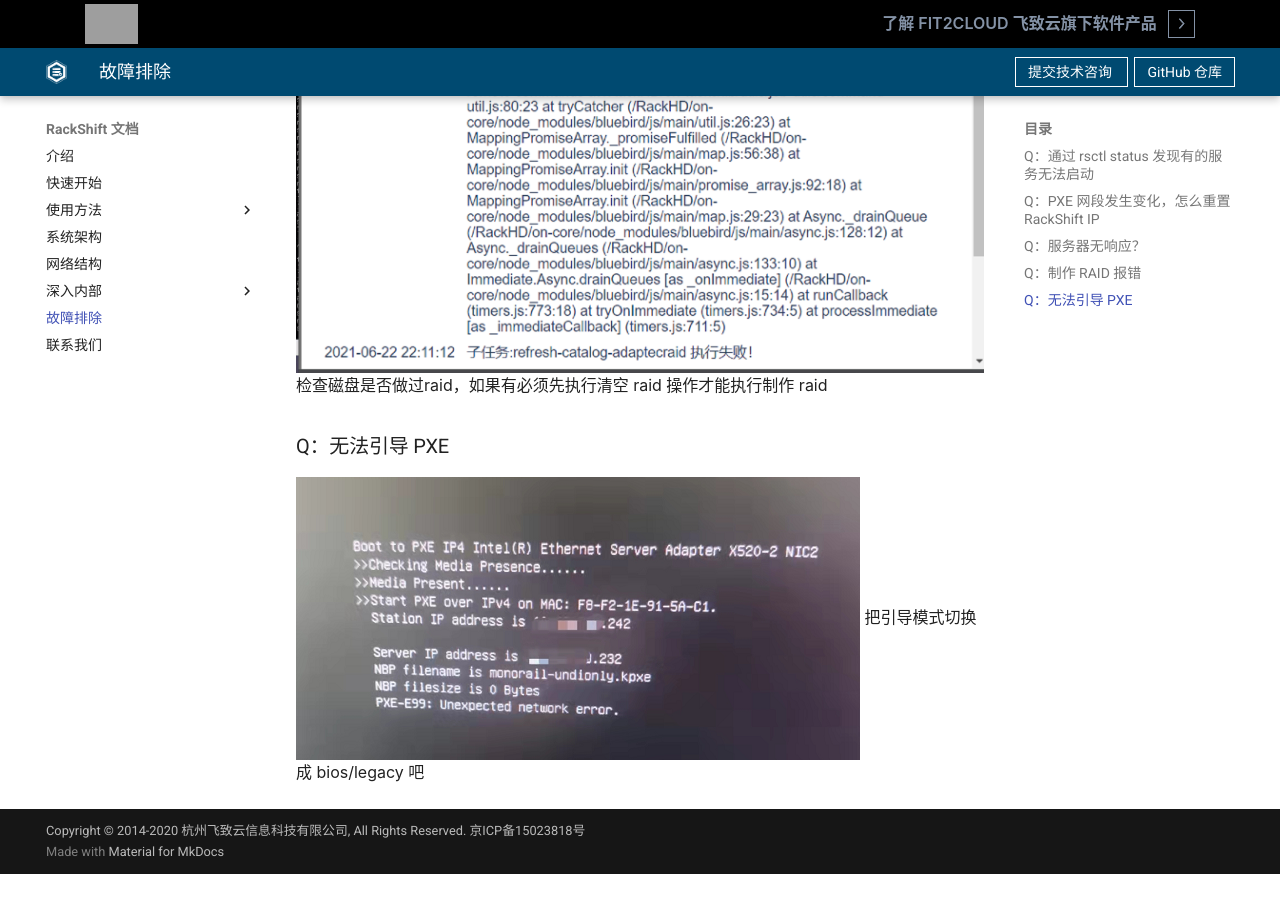
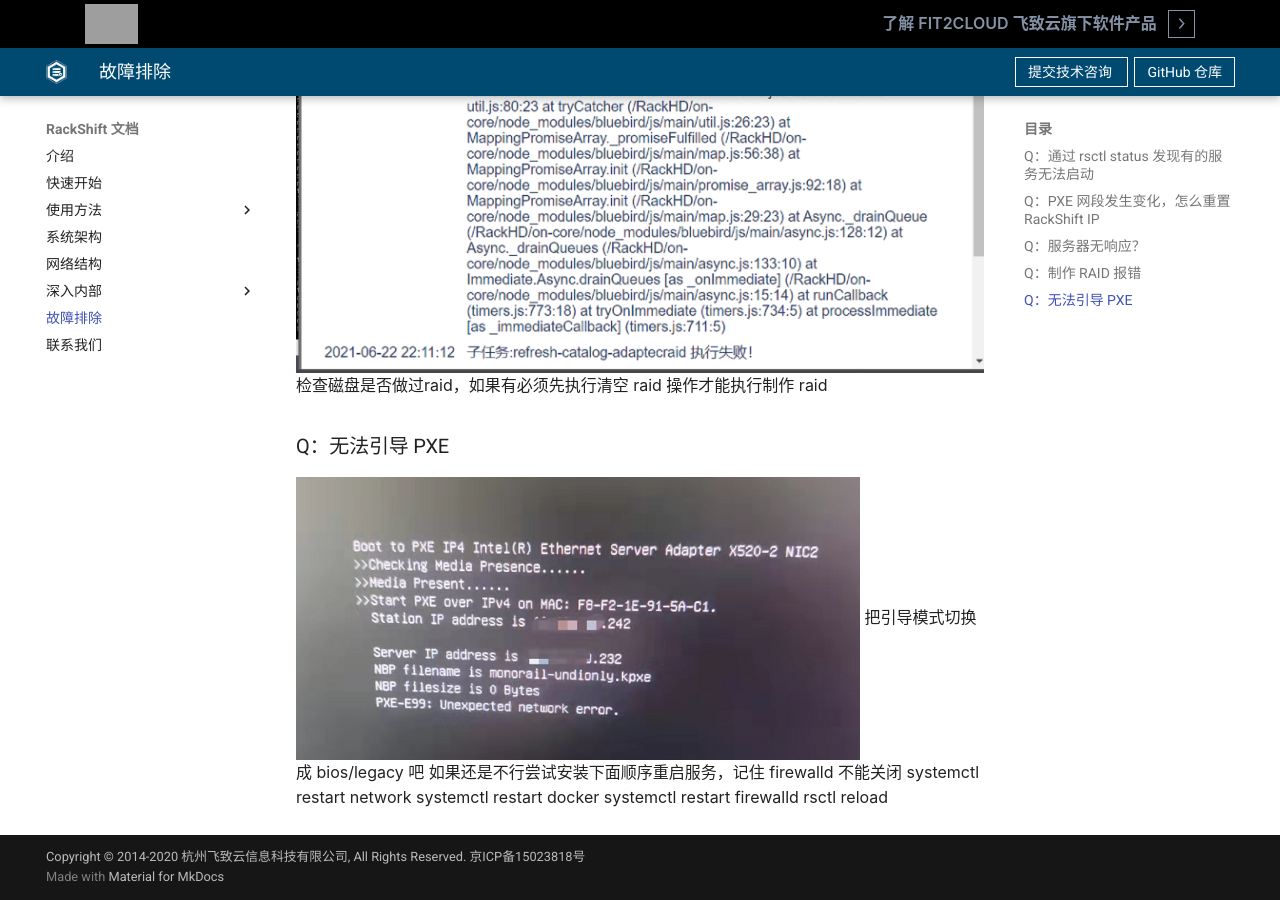
Before and after one commit to fit2cloud/rackshift-docs-static, an MkDocs documentation site: the page built from docs/faq.md, in a window 1280 px wide and 900 px high, scrolled down 1440 px. Built offline with MkDocs 1.6.1 and Material for MkDocs 9.7.7, drawn with Linux system fonts in a browser that asks for light colours; the version menu is left out; before the commit the page ends 2314 px from its top, so only the background shows below that; grey boxes are pictures that could not be loaded.

Commit message:
docs: 更新2faq

```diff
--- a/docs/faq.md
+++ b/docs/faq.md
@@ -20,3 +20,8 @@
 ### Q：无法引导 PXE
 ![img.png](static/faq/uefi.png)
 把引导模式切换成 bios/legacy 吧
+如果还是不行尝试安装下面顺序重启服务，记住 firewalld 不能关闭
+systemctl restart network
+systemctl restart docker
+systemctl restart firewalld
+rsctl reload
```
